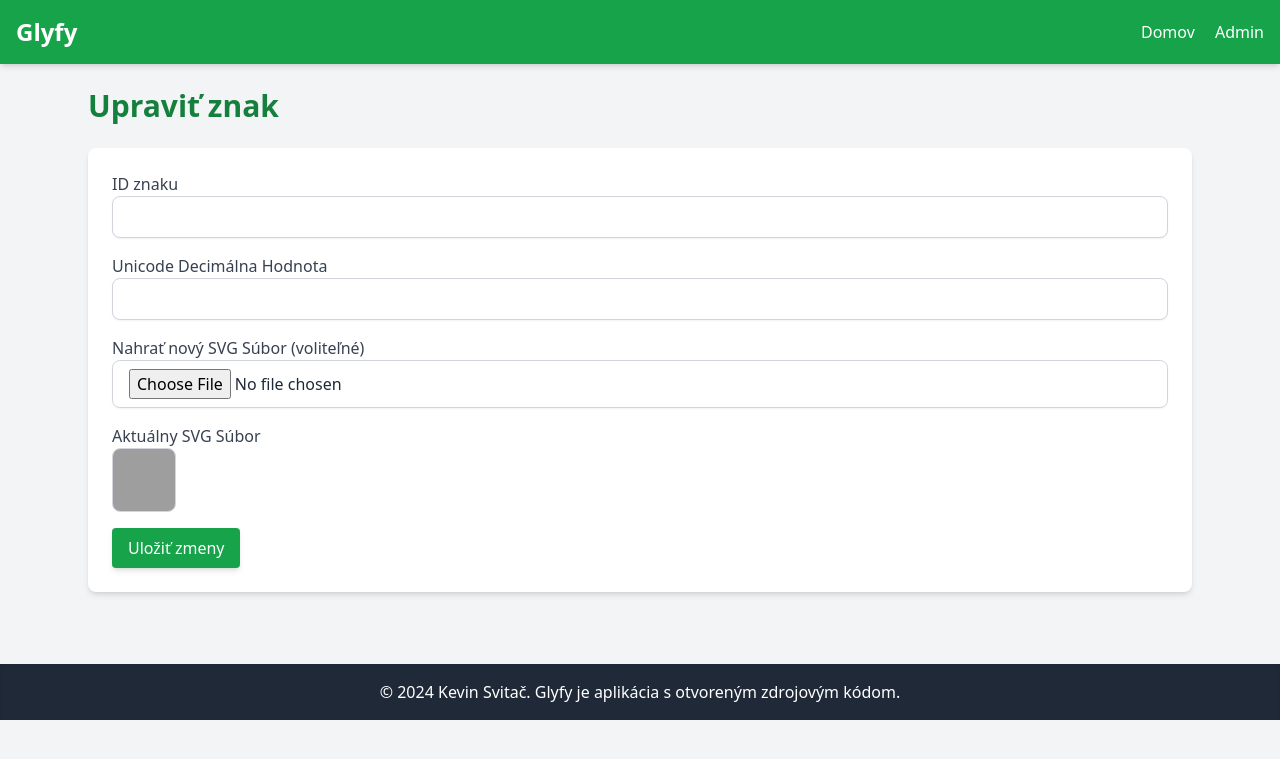
After one commit to SKevo18/glyfy, a Flask app: template glyfy/templates/admin/edit_glyph.html in a window 1280 px wide. The commit adds this page. Shown: the top 759 px of the page. Run offline with Flask 3, Linux system fonts and the light colour scheme; the template is opened without the code that fills it, so the values that code supplies are empty; parts of the project's set-up code (start-up, migrations or seed data) failed here and were passed over; some libraries are stand-ins or nearby versions; grey boxes are pictures that could not be loaded.

Commit message:
vylepšenia

```diff
--- a/app.py
+++ b/app.py
@@ -4,4 +4,4 @@ if __name__ == "__main__":
     with app.app_context():
         db.create_all()
 
-    app.run(debug=True)
+    app.run(debug=True, port=5051)
--- /dev/null
+++ b/glyfy/templates/admin/edit_glyph.html
@@ -0,0 +1,29 @@
+{% extends "layout.html" %}
+
+{% block title %}{% trans %}Upraviť znak{% endtrans %} - Glyfy{% endblock %}
+
+{% block content %}
+<h1 class="text-3xl font-bold mb-6 text-green-700">{% trans %}Upraviť znak{% endtrans %}</h1>
+
+<form action="{{ url_for('admin.edit_glyph', glyph_id=glyph.id) }}" method="POST" enctype="multipart/form-data" class="bg-white p-6 rounded-lg shadow-md">
+    <div class="mb-4">
+        <label for="glyph_id" class="block text-gray-700">{% trans %}ID znaku{% endtrans %}</label>
+        <input type="text" name="glyph_id" id="glyph_id" value="{{ glyph.glyph_id }}" class="w-full px-4 py-2 border border-gray-300 rounded-lg shadow-sm" required />
+    </div>
+    <div class="mb-4">
+        <label for="unicode" class="block text-gray-700">{% trans %}Unicode Decimálna Hodnota{% endtrans %}</label>
+        <input type="number" name="unicode" id="unicode" value="{{ glyph.unicode }}" class="w-full px-4 py-2 border border-gray-300 rounded-lg shadow-sm" required />
+    </div>
+    <div class="mb-4">
+        <label for="svg_file" class="block text-gray-700">{% trans %}Nahrať nový SVG Súbor (voliteľné){% endtrans %}</label>
+        <input type="file" name="svg_file" id="svg_file" accept=".svg" class="w-full px-4 py-2 border border-gray-300 rounded-lg shadow-sm" />
+    </div>
+    <div class="mb-4">
+        <label class="block text-gray-700">{% trans %}Aktuálny SVG Súbor{% endtrans %}</label>
+        <img src="{{ url_for('static', filename='glyphs/' + glyph.glyph_id + '.svg') }}" alt="Aktuálny glyf" class="w-16 h-16 border border-gray-300 rounded-lg" />
+    </div>
+    <button type="submit" class="bg-green-600 text-white py-2 px-4 rounded shadow-md hover:bg-green-500">
+        {% trans %}Uložiť zmeny{% endtrans %}
+    </button>
+</form>
+{% endblock %}
--- a/glyfy/templates/index.html
+++ b/glyfy/templates/index.html
@@ -8,7 +8,7 @@
 <div class="grid grid-cols-2 sm:grid-cols-3 md:grid-cols-4 gap-6">
     {% for glyph in glyphs.items %}
         <a href="{{ url_for('main.view_glyph', glyph_id=glyph.glyph_id) }}" class="bg-white p-4 shadow-lg rounded-lg hover:shadow-xl transition-shadow">
-            <img src="{{ url_for('static', filename='assets/glyphs/' + glyph.glyph_id + '.svg') }}" alt="Glyph {{ glyph.glyph_id }}" class="w-full h-auto">
+            <img src="{{ url_for('static', filename='glyphs/' + glyph.glyph_id + '.svg') }}" alt="Glyph {{ glyph.glyph_id }}" class="w-full h-auto">
         </a>
     {% endfor %}
 </div>
--- a/glyfy/templates/layout.html
+++ b/glyfy/templates/layout.html
@@ -9,7 +9,7 @@
 <body class="bg-gray-100 text-gray-800">
     {% include 'partials/header.html' %}
 
-    <div class="container mx-auto p-6">
+    <div class="container p-6 mx-auto max-w-full md:max-w-4xl lg:max-w-5xl xl:max-w-6xl">
         {% block content %}{% endblock %}
     </div>
 
--- a/glyfy/templates/view_glyph.html
+++ b/glyfy/templates/view_glyph.html
@@ -5,7 +5,7 @@
 {% block content %}
 <h1 class="text-3xl font-bold mb-6 text-green-700">{{ glyph.glyph_id }}</h1>
 
-<img src="{{ url_for('static', filename='assets/glyphs/' + glyph.glyph_id + '.svg') }}" alt="Glyph {{ glyph.glyph_id }}" class="w-32 h-32 mx-auto mb-6 shadow-lg">
+<img src="{{ url_for('static', filename='glyphs/' + glyph.glyph_id + '.svg') }}" alt="Glyph {{ glyph.glyph_id }}" class="w-32 h-32 mx-auto mb-6 shadow-lg">
 
 <h2 class="text-xl font-semibold mb-4">{% trans %}Odoslať odhad{% endtrans %}</h2>
 
@@ -20,7 +20,7 @@
     </button>
 </form>
 
-<h2 class="text-xl font-semibold mt-8 mb-4">{% trans %}Odhady ostatných{% endtrans %}</h2>
+<h2 class="text-xl font-semibold mt-8 mb-4">{% trans %}Všetky odhady pre tento symbol{% endtrans %}</h2>
 <ul class="bg-white p-6 rounded-lg shadow-md">
     {% for guess in glyph.guesses %}
     <li class="border-b py-2">{{ guess.guess_text }} <span class="text-gray-500 text-sm">({{ guess.timestamp }})</span></li>
```
Also changed, not shown: TODO.md (deleted, +0 -4 lines), glyfy/admin_routes.py (+40 -9 lines), glyfy/templates/admin/glyphs.html (+11 -5 lines), 1 other file.
